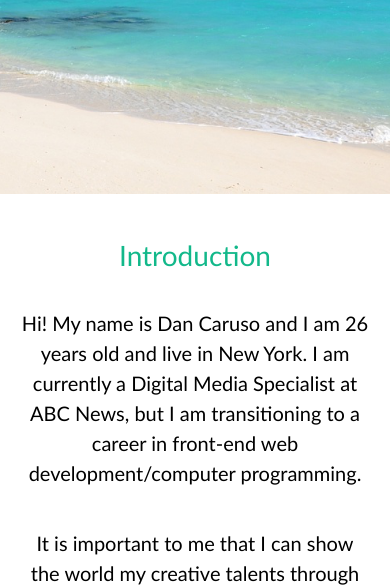
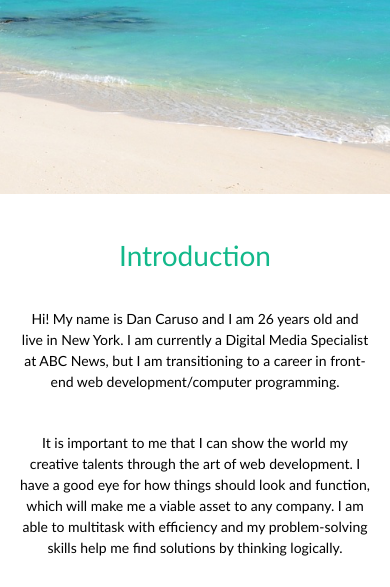
Before and after one commit to dcaruso19/daniel-caruso, a plain HTML site: page index.html in a window 390 px wide. Shown: the part 486-1073 px from the top of the page. Drawn offline with Linux system fonts and the light colour scheme.

Commit message:
fixed font size for mobile

```diff
--- a/css/style.css
+++ b/css/style.css
@@ -185,7 +185,7 @@ section.module.parallax-3 {
   font-size: 42px;
 } */
   section.module p {
-    font-size: 20px;
+    font-size: 100%;
   }
   section.module.parallax h1 {
     font-size: 36px;
```
